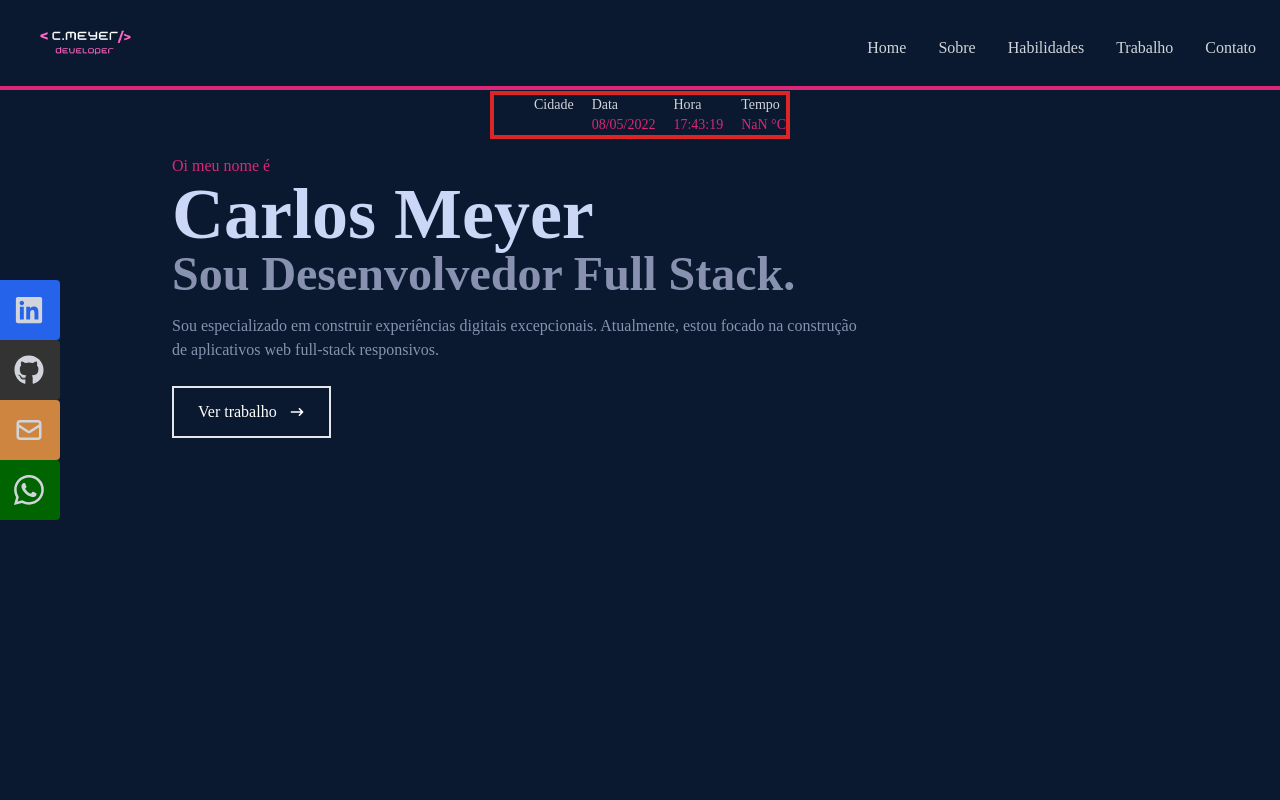
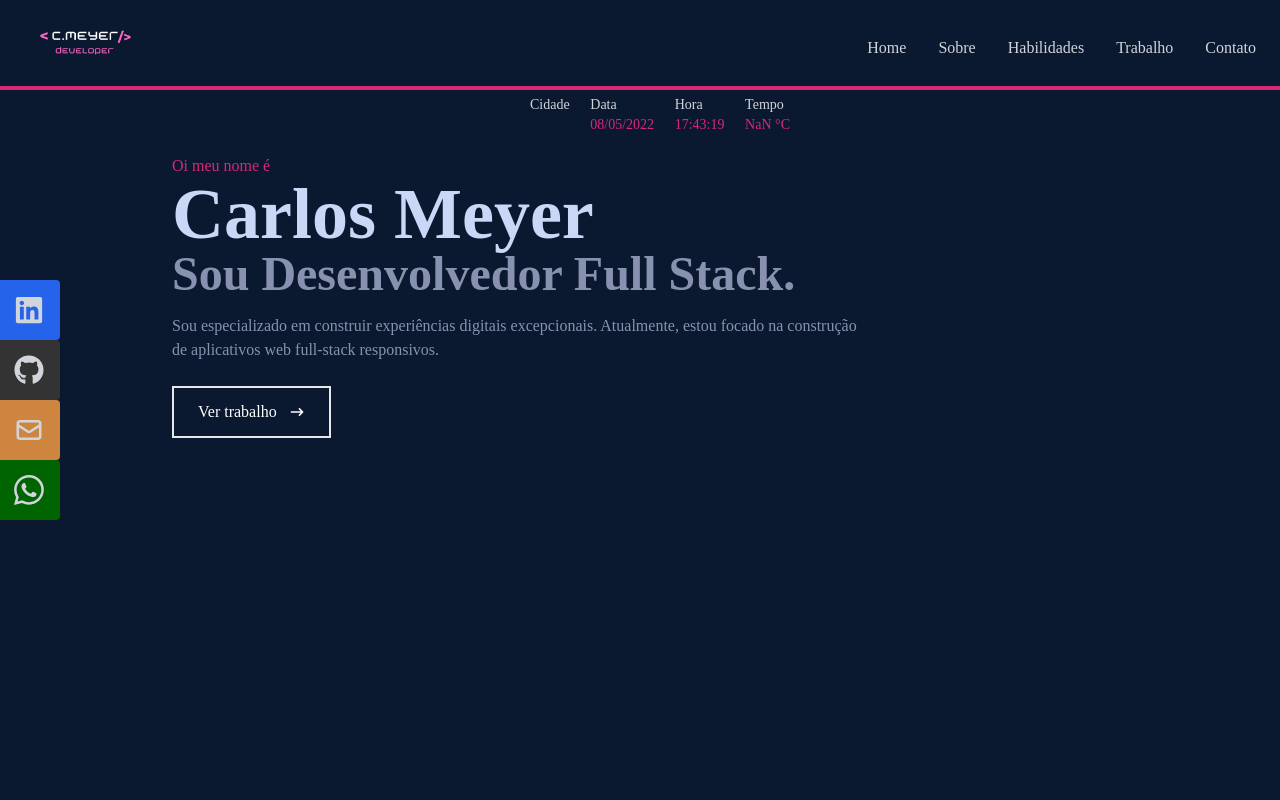
Before and after one commit to CarlosMeyer2021/portifolio, a React (Create React App) app: page / in a window 1280 px wide. Shown: the top 800 px of the page. Built offline with nearby package versions, Linux system fonts and the light colour scheme; no server answers.

Commit message:
portfolio v1.09

```diff
--- a/src/components/Clima.jsx
+++ b/src/components/Clima.jsx
@@ -43,7 +43,7 @@ const Clima = () => {
     /*Celular fica hidden*/
     <div className='flex justify-center items-center w-full bg-transparent text-sm text-gray-300 '>
 
-      <div className='fixed flex mt-[230px] justify-between items-center w-[300px] bg-transparent text-sm text-gray-300 pl-[40px] border-4 border-red-600'>
+      <div className='fixed flex mt-[230px] justify-between items-center w-[300px] bg-transparent text-sm text-gray-300 pl-[40px]'>
         <div>
           <label className='text-gray-300 text-sm mr-3' htmlFor="cidade" >Cidade</label><br />
           <span className='text-pink-600 mr-3'>
```
